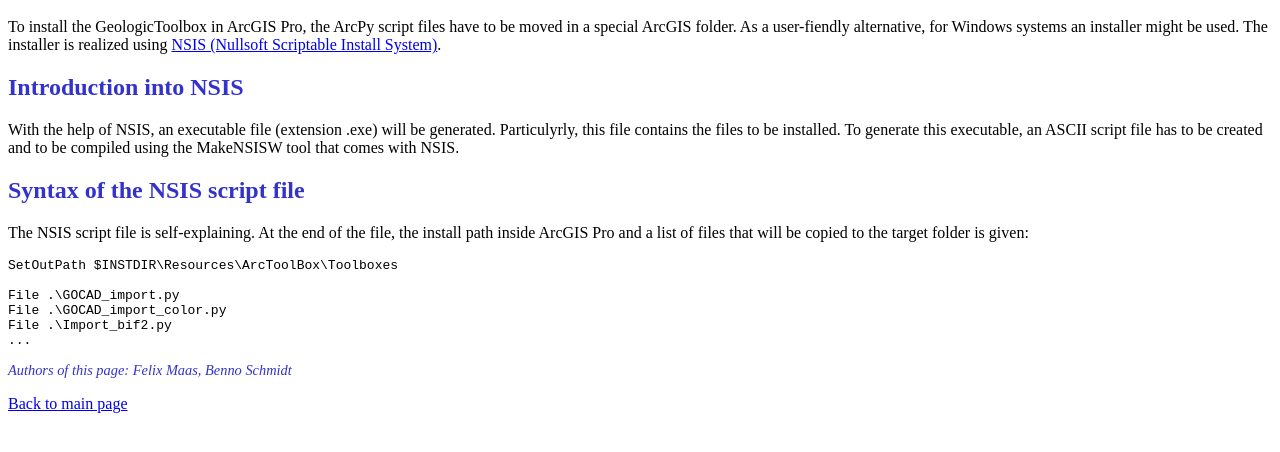
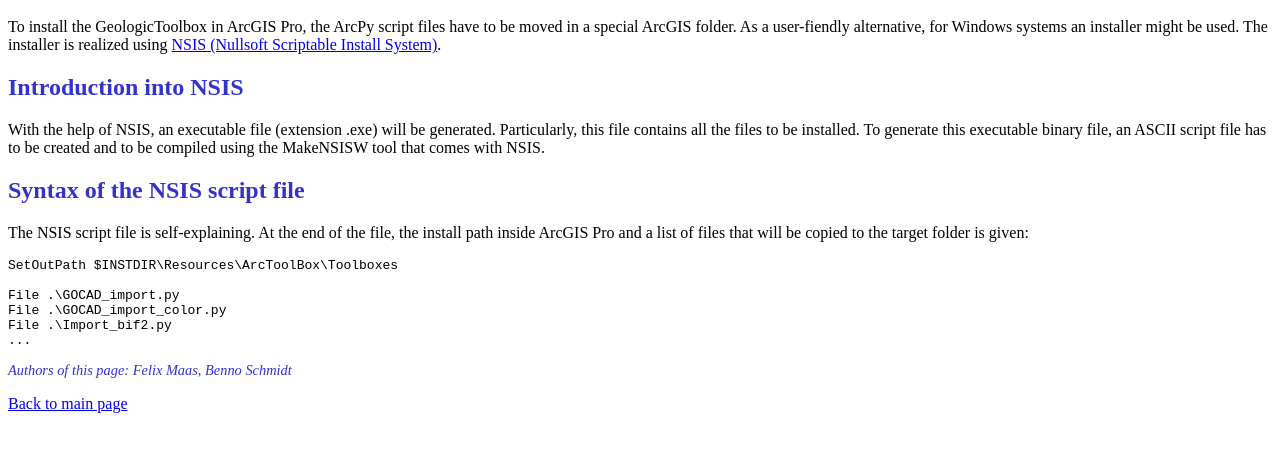
Before and after one commit to 52North/GeologicToolbox, a plain HTML site: page doc/dev/Installer.html in a window 1280 px wide. Shown: the part 48-500 px from the top of the page. Drawn offline with Linux system fonts and the light colour scheme.

Commit message:
(minor changes)

```diff
--- a/doc/dev/Installer.html
+++ b/doc/dev/Installer.html
@@ -6,19 +6,20 @@
   <body>
     <h1>Installer Creation</h1>
     <p>
-      To install the GeologicToolbox in ArcGIS Pro, the ArcPy script files have to be moved in a special ArcGIS folder. As a user-fiendly
-      alternative, for Windows systems an installer might be used. The installer is realized using
+      To install the GeologicToolbox in ArcGIS Pro, the ArcPy script files have to be moved in a special ArcGIS folder.
+      As a user-fiendly alternative, for Windows systems an installer might be used. The installer is realized using
       <a href="http://sourceforge.net/projects/nsis">NSIS (Nullsoft Scriptable Install System)</a>.
     </p>
     <h2>Introduction into NSIS</h2>
     <p>
-      With the help of NSIS, an executable file (extension .exe) will be generated. Particulyrly, this file contains the files to be installed.
-      To generate this executable, an ASCII script file has to be created and to be compiled using the MakeNSISW tool that comes with NSIS.
+      With the help of NSIS, an executable file (extension .exe) will be generated. Particularly, this file contains all
+      the files to be installed. To generate this executable binary file, an ASCII script file has to be created and to
+      be compiled using the MakeNSISW tool that comes with NSIS.
     </p>
     <h2>Syntax of the NSIS script file</h2>
     <p>
-      The NSIS script file is self-explaining. At the end of the file, the install path inside ArcGIS Pro and a list of files that will be
-      copied to the target folder is given:
+      The NSIS script file is self-explaining. At the end of the file, the install path inside ArcGIS Pro and a list of
+      files that will be copied to the target folder is given:
     </p>
     <code>
       SetOutPath $INSTDIR\Resources\ArcToolBox\Toolboxes<br />
```
